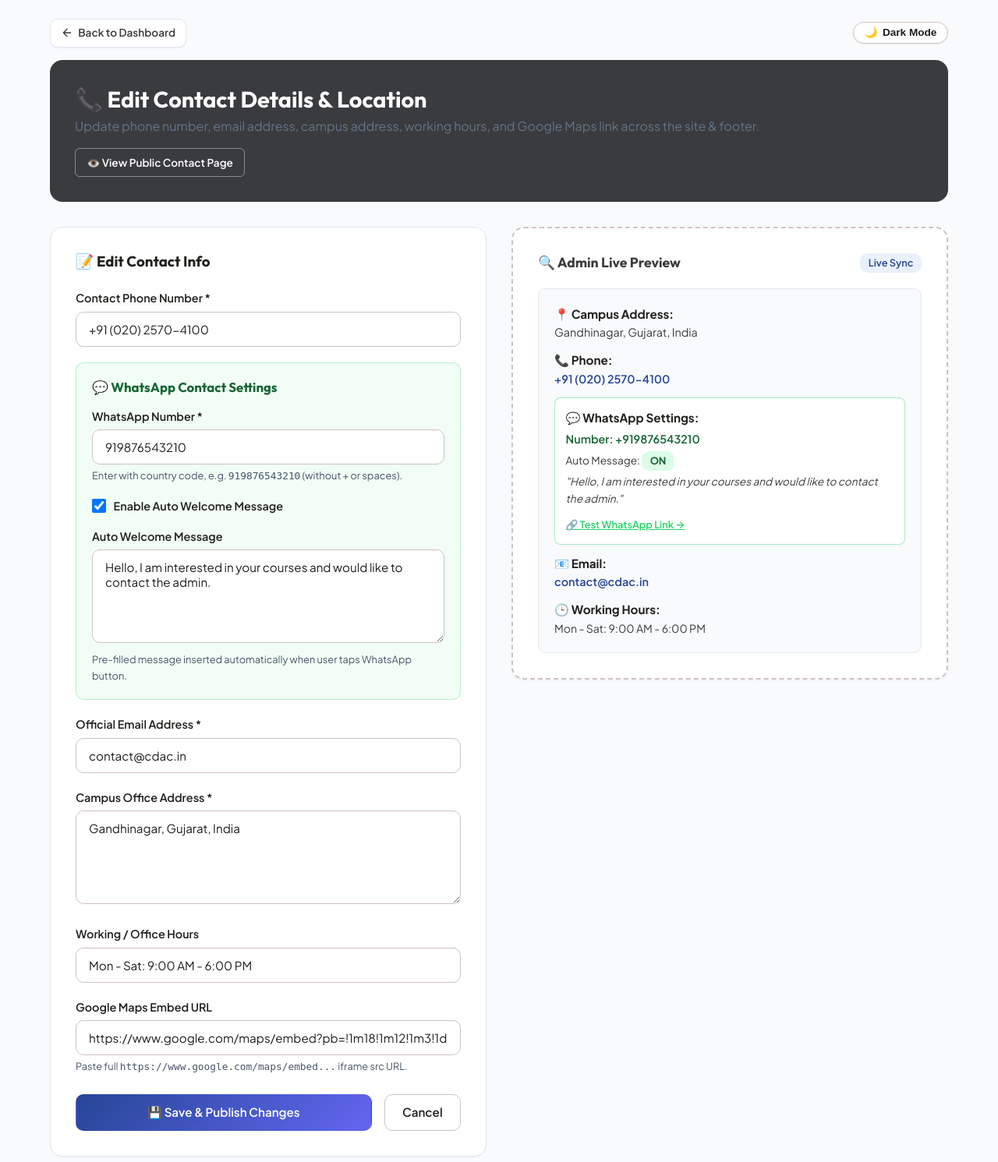
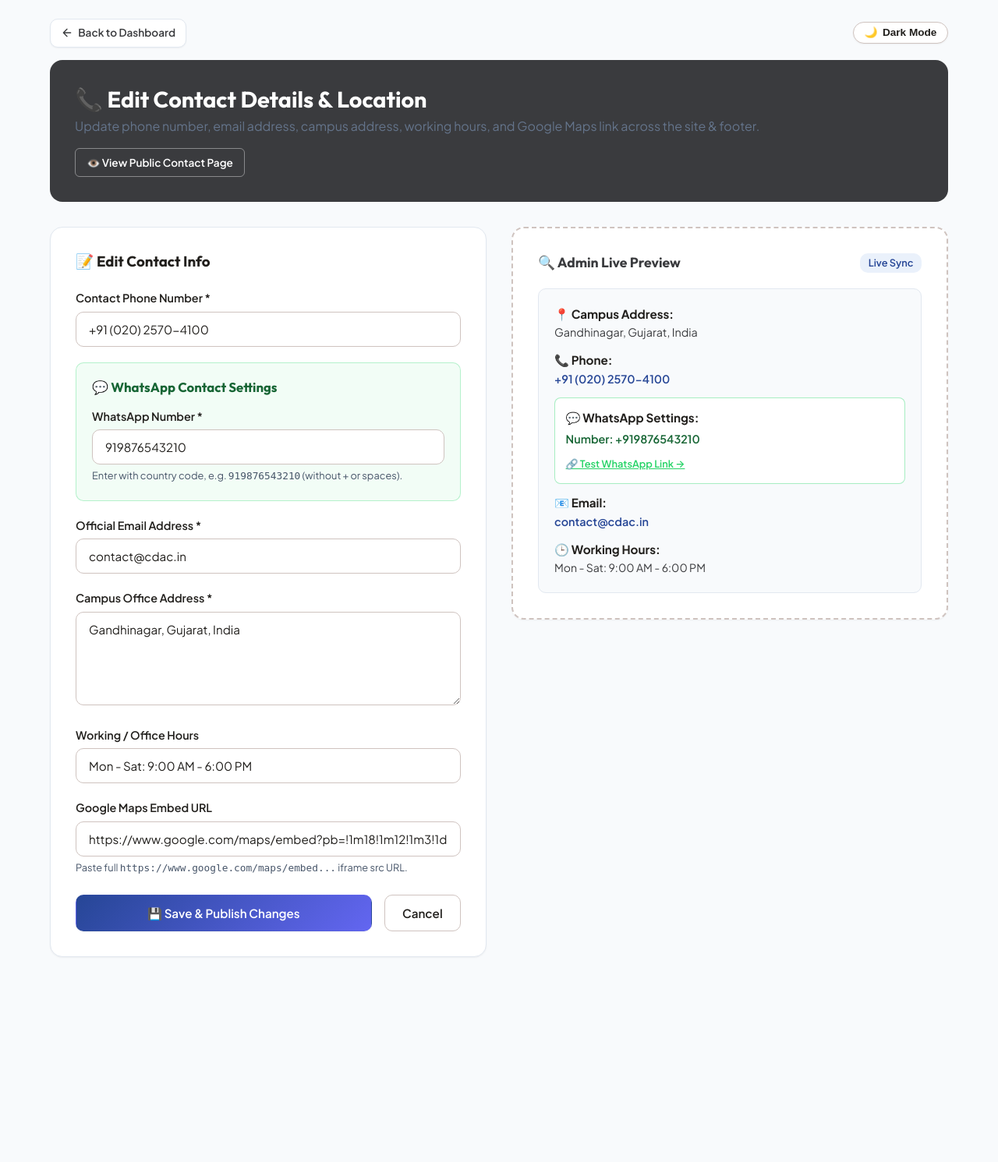
Before and after one commit to Shivam-Patel22/CDAC-CLASS-WEBSITE, a Django app: page /cdac-admin/contact/edit/ in a window 1280 px wide. Shown: the top 1491 px of the page at 78% size. After the commit the page ends 1228 px from the top, so only its background shows below. Run offline with Django 5.2, Linux system fonts and the light colour scheme; the visitor is signed in with stand-in values (Sample User, id 1); data comes from the database, SQL or seed files in the repository; data that the repository does not hold is empty.

Commit message:
updating things in the whatsapp details

```diff
--- a/core/models.py
+++ b/core/models.py
@@ -86,15 +86,6 @@ class AboutContent(models.Model):
 class ContactContent(models.Model):
     phone = models.CharField(max_length=100, default="+91 (020) 2570-4100")
     whatsapp_number = models.CharField(max_length=30, default="919876543210", help_text="WhatsApp number with country code (e.g. 919876543210)")
-    whatsapp_auto_message = models.TextField(
-        default="Hello, I am interested in your courses and would like to contact the admin.",
-        blank=True,
-        help_text="Automatic pre-filled message when user taps WhatsApp button"
-    )
-    whatsapp_auto_message_enabled = models.BooleanField(
-        default=True,
-        help_text="Enable or disable the automatic pre-filled message"
-    )
     email = models.EmailField(default="contact@cdac.in")
     address = models.TextField(default="Gandhinagar, Gujarat, India")
     working_hours = models.CharField(max_length=150, default="Mon - Sat: 9:00 AM - 6:00 PM")
--- a/dashboard/forms.py
+++ b/dashboard/forms.py
@@ -220,12 +220,10 @@ class AdminAboutForm(forms.ModelForm):
 class AdminContactForm(forms.ModelForm):
     class Meta:
         model = ContactContent
-        fields = ['phone', 'whatsapp_number', 'whatsapp_auto_message', 'whatsapp_auto_message_enabled', 'email', 'address', 'working_hours', 'map_embed_url']
+        fields = ['phone', 'whatsapp_number', 'email', 'address', 'working_hours', 'map_embed_url']
         widgets = {
             'phone': forms.TextInput(attrs={'class': 'form-control', 'required': 'required'}),
             'whatsapp_number': forms.TextInput(attrs={'class': 'form-control', 'placeholder': 'e.g. 919876543210', 'required': 'required'}),
-            'whatsapp_auto_message': forms.Textarea(attrs={'class': 'form-control', 'rows': 3, 'placeholder': 'Enter welcome message...'}),
-            'whatsapp_auto_message_enabled': forms.CheckboxInput(attrs={'class': 'form-check-input', 'style': 'width: 18px; height: 18px; cursor: pointer;'}),
             'email': forms.EmailInput(attrs={'class': 'form-control', 'required': 'required'}),
             'address': forms.Textarea(attrs={'class': 'form-control', 'rows': 3, 'required': 'required'}),
             'working_hours': forms.TextInput(attrs={'class': 'form-control'}),
--- a/templates/dashboard/edit_contact.html
+++ b/templates/dashboard/edit_contact.html
@@ -39,21 +39,10 @@
                         💬 WhatsApp Contact Settings
                     </h4>
 
-                    <div class="form-group" style="margin-bottom: 1rem;">
+                    <div class="form-group" style="margin-bottom: 0;">
                         <label style="font-weight: 600; color: var(--gray-800); margin-bottom: 0.35rem; display: block;">WhatsApp Number *</label>
                         {{ form.whatsapp_number }}
                         <small style="color: var(--gray-500); font-size: 0.8rem; display: block; margin-top: 0.25rem;">Enter with country code, e.g. <code>919876543210</code> (without + or spaces).</small>
-                    </div>
-
-                    <div class="form-group" style="margin-bottom: 1rem; display: flex; align-items: center; gap: 0.6rem;">
-                        {{ form.whatsapp_auto_message_enabled }}
-                        <label style="font-weight: 600; color: var(--gray-800); cursor: pointer; margin: 0;">Enable Auto Welcome Message</label>
-                    </div>
-
-                    <div class="form-group" style="margin-bottom: 0;">
-                        <label style="font-weight: 600; color: var(--gray-800); margin-bottom: 0.35rem; display: block;">Auto Welcome Message</label>
-                        {{ form.whatsapp_auto_message }}
-                        <small style="color: var(--gray-500); font-size: 0.8rem; display: block; margin-top: 0.25rem;">Pre-filled message inserted automatically when user taps WhatsApp button.</small>
                     </div>
                 </div>
 
@@ -108,18 +97,7 @@
                     <div style="color: #166534; font-weight: 600; font-size: 0.9rem; margin-top: 0.2rem;">
                         Number: +{{ contact_obj.formatted_whatsapp_number }}
                     </div>
-                    <div style="font-size: 0.85rem; color: var(--gray-700); margin-top: 0.25rem;">
-                        Auto Message:
-                        {% if contact_obj.whatsapp_auto_message_enabled %}
-                            <span class="badge" style="background: #dcfce7; color: #166534; font-weight: 700;">ON</span>
-                            <div style="font-style: italic; color: var(--gray-600); margin-top: 0.2rem; word-break: break-word;">
-                                "{{ contact_obj.whatsapp_auto_message }}"
-                            </div>
-                        {% else %}
-                            <span class="badge" style="background: #fee2e2; color: #991b1b; font-weight: 700;">OFF</span> (No pre-filled message)
-                        {% endif %}
-                    </div>
-                    <div style="margin-top: 0.5rem;">
+                    <div style="margin-top: 0.4rem;">
                         <a href="{{ contact_obj.whatsapp_url }}" target="_blank" style="font-size: 0.8rem; color: #25D366; text-decoration: underline; font-weight: 600;">
                             🔗 Test WhatsApp Link &rarr;
                         </a>
```
Also changed, not shown: core/migrations/0007_remove_contactcontent_whatsapp_auto_message_and_more.py (added).
